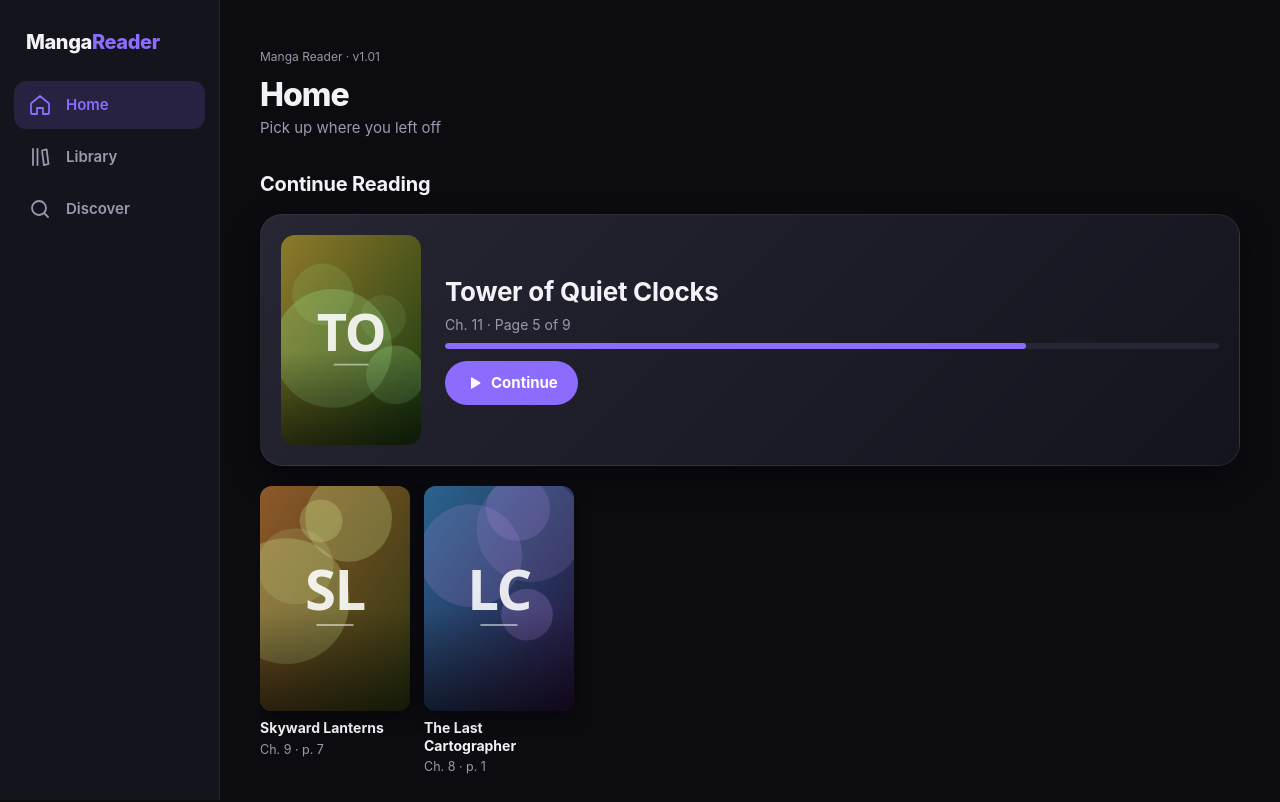
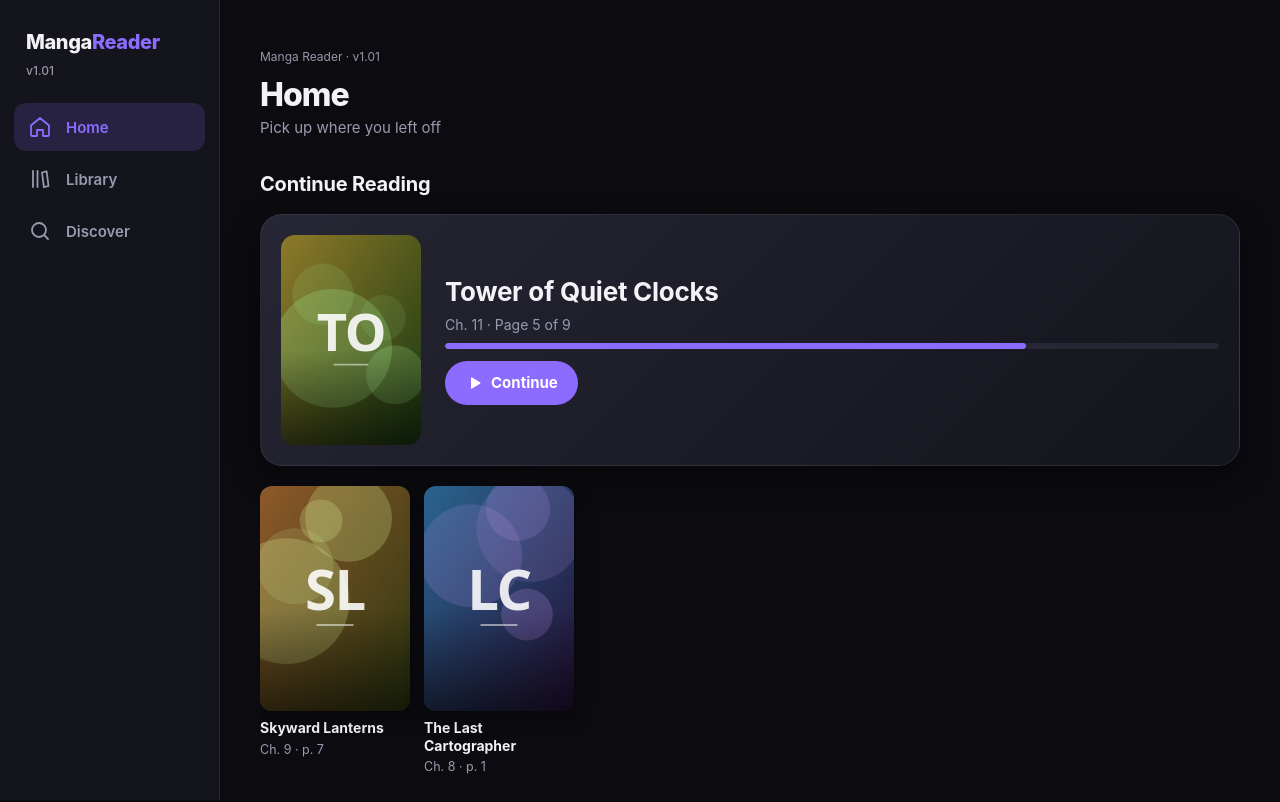
Before and after one commit to reshwinnishith/manga-reader-claude, a Next.js app: page / in a window 1280 px wide. Shown: the top 802 px of the page. Built offline with nearby package versions, Linux system fonts and the light colour scheme.

Commit message:
Place version directly under MangaReader sidebar logo

```diff
--- a/src/components/app-nav.tsx
+++ b/src/components/app-nav.tsx
@@ -25,7 +25,7 @@ export function AppNav() {
   const pathname = usePathname();
   return (
     <nav className="nav" aria-label="Main">
-      <div className="nav__brand" aria-hidden="true">Manga<span>Reader</span></div>
+      <div className="nav__brand" aria-hidden="true">Manga<span>Reader</span><div style={{ marginTop: 5, fontSize: 12, fontWeight: 500, letterSpacing: 0, color: "#9995a7" }}>v1.01</div></div>
       <ul className="nav__list">
         {NAV_ITEMS.map(({ href, label, Icon }) => {
           const active = isActive(href, pathname);
```
